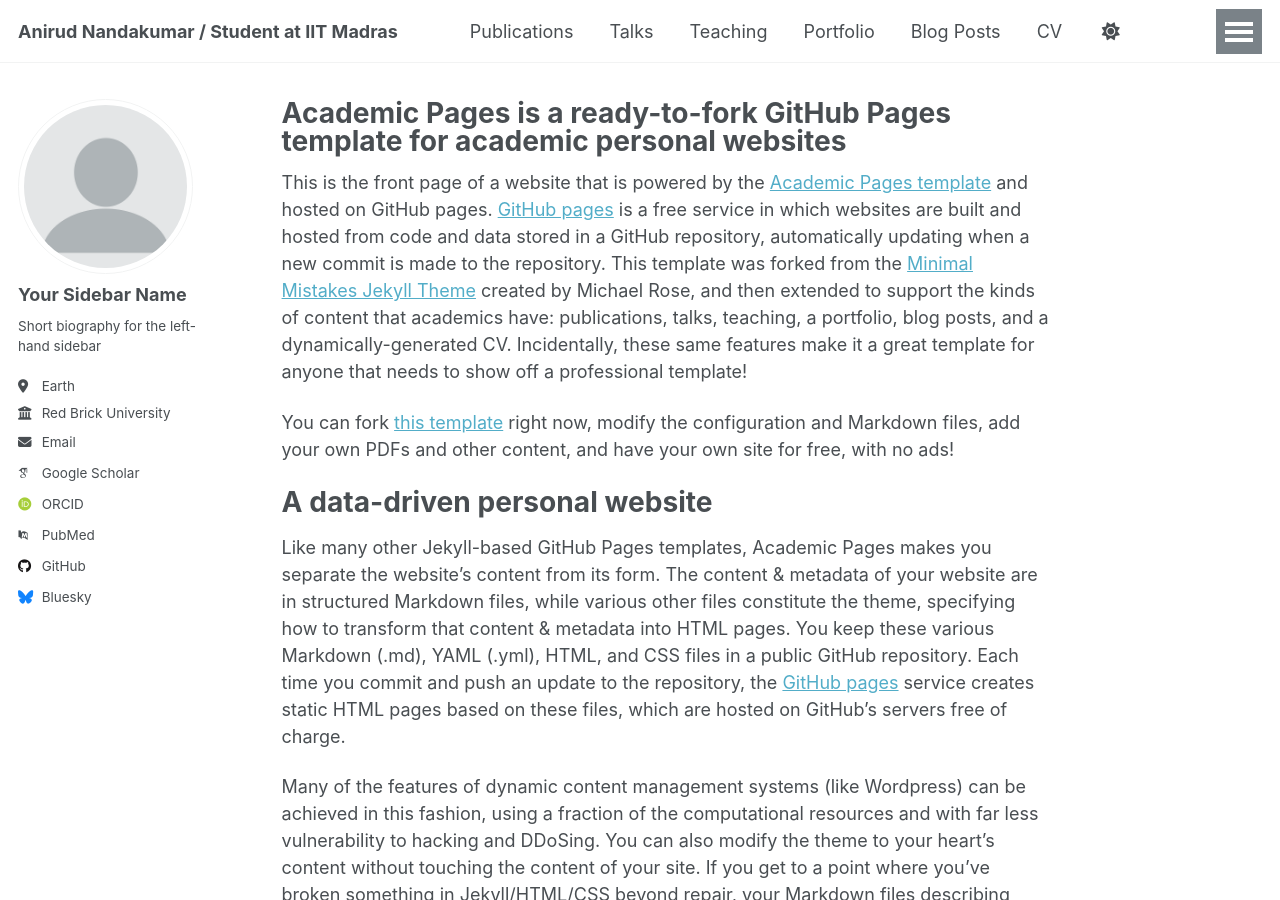
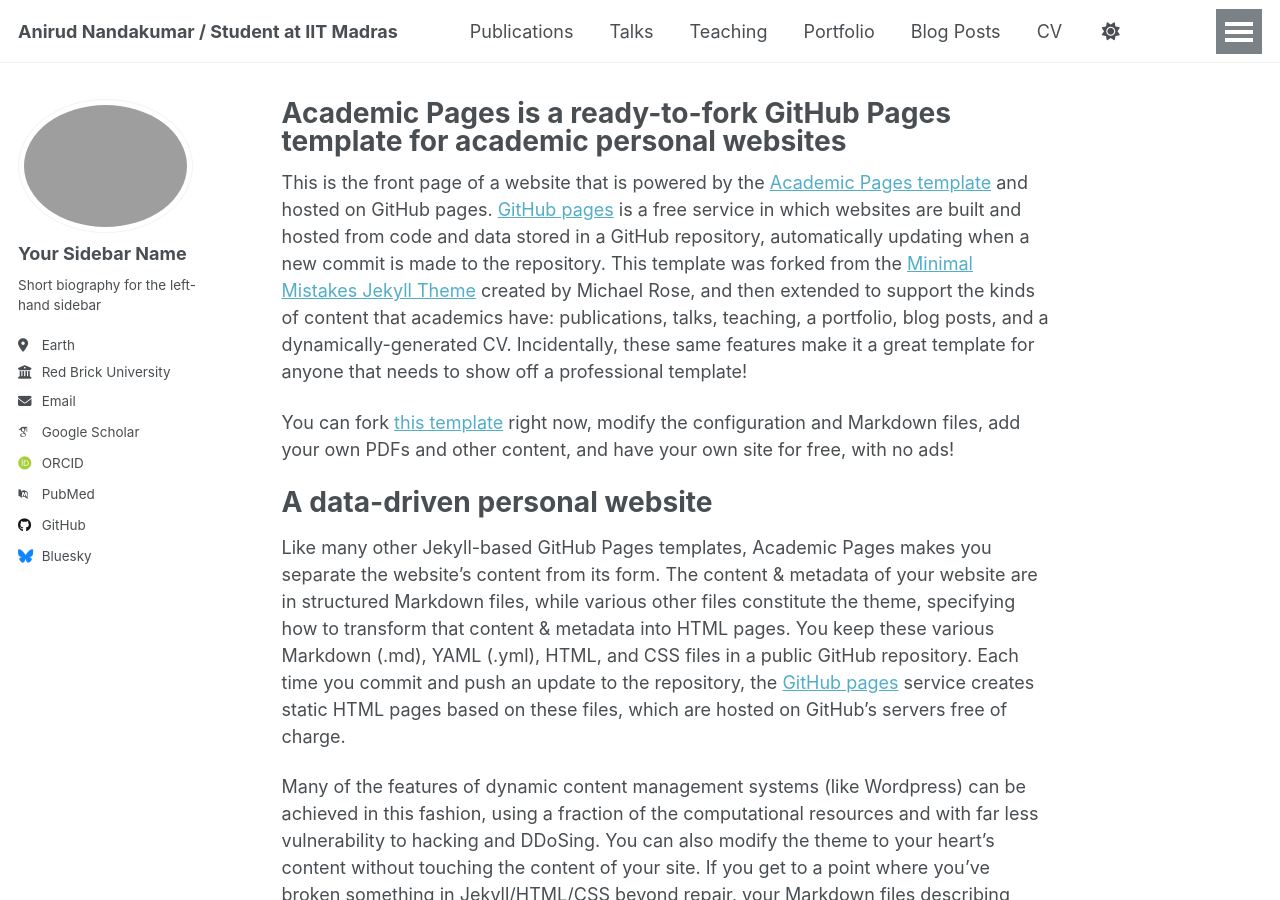
Before and after one commit to AnirudN/AnirudN.github.io, a Jekyll site: the page built from _pages/about.md, in a window 1280 px wide and 900 px high. Built offline with Jekyll 4.4.1, drawn with Linux system fonts in a browser that asks for light colours; some web fonts are replaced; a script that is not in the unit is left out.

Commit message:
Update _config.yml

```diff
--- a/_config.yml
+++ b/_config.yml
@@ -22,7 +22,7 @@
 #               Additional customization can be done by editing /_includes/author-profile.html
 author:
   # Biographic information
-  avatar           : "profile.png"
+  avatar           : "profile_pic.png"
   name             : "Your Sidebar Name"
   pronouns         : # example: "she/her"
   bio              : "Short biography for the left-hand sidebar"
```
